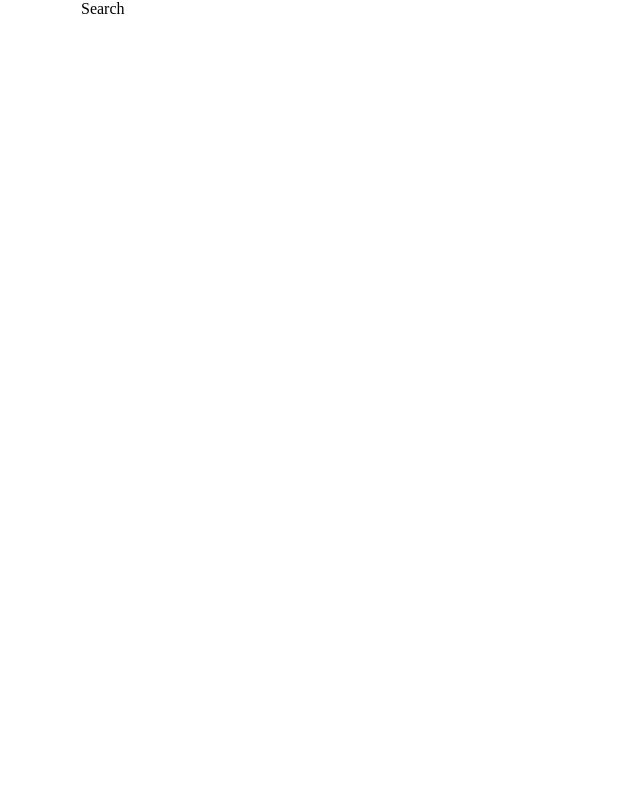
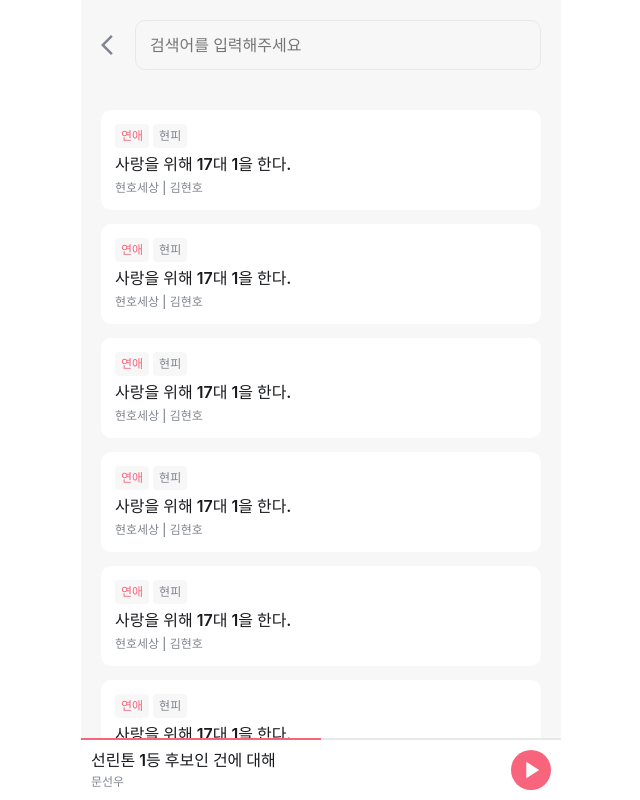
Before and after one commit to MswTester/snapcast-frontend, a React (Vite) app: page /search in a window 1280 px wide. Shown: the whole page, without its empty margins (319-959 px from the left). Built offline with nearby package versions, Linux system fonts and the light colour scheme.

Commit message:
feat: search

```diff
--- a/src/ui/components/advanced/SearchBar.tsx
+++ b/src/ui/components/advanced/SearchBar.tsx
@@ -0,0 +1,39 @@
+import { HStack } from "../primitives/layout/HStack";
+import { useTheme } from "@emotion/react";
+import type { Theme } from "../../themes/types";
+import Icon from "../primitives/Icon";
+import { Input } from "../primitives/Input";
+import styled from "@emotion/styled";
+
+const WrapButton = styled.button`
+    padding: ${p => p.theme.dimensions.none};
+    background-color: ${p => p.theme.colors.background};
+    border: none;
+    cursor: pointer;
+    display: flex;
+    align-items: center;
+    justify-content: center;
+    transition: background-color 0.2s ease;
+`;
+
+interface SearchBarProps {
+    query: string;
+    placeholder: string;
+    onQueryChange: (query: string) => void;
+    onSubmit: () => void;
+    onBack: () => void;
+}
+
+const SearchBar = ({ query, placeholder, onQueryChange, onSubmit, onBack }: SearchBarProps) => {
+    const theme = useTheme() as Theme;
+    return (
+        <HStack theme={theme} w='100%' p='xl' gap='md'>
+            <WrapButton onClick={onBack}>
+                <Icon isDarkTheme={theme.type === 'dark'} lightSrc="ic_back_light" darkSrc="ic_back_dark" size="24px" />
+            </WrapButton>
+            <Input placeholder={placeholder} w='100%' theme={theme} value={query} onChange={(e) => onQueryChange(e.target.value)} />
+        </HStack>
+    );
+}
+
+export default SearchBar;
--- a/src/ui/components/advanced/TrackBar.tsx
+++ b/src/ui/components/advanced/TrackBar.tsx
@@ -58,7 +58,7 @@ const WrapButton = styled.button`
     cursor: pointer;
     display: flex;
     align-items: center;
-    justify-content: center;
+    justify-content: start;
     transition: background-color 0.2s ease;
 `;
 
@@ -74,22 +74,22 @@ const TrackBar = ({ title, author, onClick, onPlay, progress }: TrackBarProps) =
     const theme = useTheme() as Theme;
 
     return (
-        <WrapButton onClick={onClick}>
-            <VStack theme={theme} w="100%">
+        <VStack theme={theme} w="100%" bgColor="surface">
             <ProgressBar theme={theme}>
                 <Progress progress={progress} theme={theme} />
             </ProgressBar>
             <HStack theme={theme} w="100%" justify="space-between" p="md">
+                <WrapButton onClick={onClick}>
                     <VStack theme={theme} gap={"xs"} flex={1}>
                         <Title>{title}</Title>
                         <Author>{author}</Author>
                     </VStack>
+                </WrapButton>
                 <PlayButton onClick={onPlay}>
                     <Icon isDarkTheme={theme.type === 'dark'} lightSrc="ic_play" darkSrc="ic_play" size="xxxl" />
                 </PlayButton>
             </HStack>
         </VStack>
-        </WrapButton>
     );
 }
 
--- a/src/ui/pages/Search.tsx
+++ b/src/ui/pages/Search.tsx
@@ -1,6 +1,83 @@
+import { useTheme } from "@emotion/react";
+import TrackBar from "../components/advanced/TrackBar";
+import { VStack } from "../components/primitives/layout/VStack";
+import type { Theme } from "../themes/types";
+import { HStack } from "../components/primitives/layout/HStack";
+import Icon from "../components/primitives/Icon";
+import { useState } from "react";
+import SnapItem from "../components/advanced/SnapItem";
+import ChannelRailItem, { type ChannelRailItemProps } from "../components/advanced/ChannelRailItem";
+import { type SnapItemProps } from "../components/advanced/SnapItem";
+import Text from "../components/primitives/Text";
+import { useAuth } from "../../hooks/useAuth";
+import styled from "@emotion/styled";
+import { applyTypography } from "../components/util";
+import SearchBar from "../components/advanced/SearchBar";
+
 const Search = () => {
+    const theme = useTheme() as Theme;
+    const [query, setQuery] = useState('');
+    const [snap, setSnap] = useState<SnapItemProps[]>([
+        {
+            title: '사랑을 위해 17대 1을 한다.',
+            author: '현호세상 | 김현호',
+            tags: [
+                { focused: true, content: "연애" },
+                { focused: false, content: "현피" },
+            ]
+        },
+        {
+            title: '사랑을 위해 17대 1을 한다.',
+            author: '현호세상 | 김현호',
+            tags: [
+                { focused: true, content: "연애" },
+                { focused: false, content: "현피" },
+            ]
+        },
+        {
+            title: '사랑을 위해 17대 1을 한다.',
+            author: '현호세상 | 김현호',
+            tags: [
+                { focused: true, content: "연애" },
+                { focused: false, content: "현피" },
+            ]
+        },
+        {
+            title: '사랑을 위해 17대 1을 한다.',
+            author: '현호세상 | 김현호',
+            tags: [
+                { focused: true, content: "연애" },
+                { focused: false, content: "현피" },
+            ]
+        },
+        {
+            title: '사랑을 위해 17대 1을 한다.',
+            author: '현호세상 | 김현호',
+            tags: [
+                { focused: true, content: "연애" },
+                { focused: false, content: "현피" },
+            ]
+        },
+        {
+            title: '사랑을 위해 17대 1을 한다.',
+            author: '현호세상 | 김현호',
+            tags: [
+                { focused: true, content: "연애" },
+                { focused: false, content: "현피" },
+            ]
+        },
+    ]);
+
     return (
-        <div>Search</div>
+        <VStack theme={theme} w="100%" h="100%" bgColor="background">
+            <SearchBar placeholder="검색어를 입력해주세요" query={query} onQueryChange={(query) => setQuery(query)} onSubmit={() => { }} onBack={() => { }} />
+            <VStack theme={theme} w="100%" bgColor="background" p='xl' gap='lg' flex={1} scrollable>
+                {snap.map((snap, index) => (
+                    <SnapItem key={index} {...snap} />
+                ))}
+            </VStack>
+            <TrackBar title="선린톤 1등 후보인 건에 대해" author="문선우" onClick={() => { }} onPlay={() => { }} progress={50} />
+        </VStack>
     );
 }
 
```
Also changed, not shown: src/ui/components/advanced/ScriptItem.tsx (deleted). Lines whose indentation alone changed are shown as unchanged.
